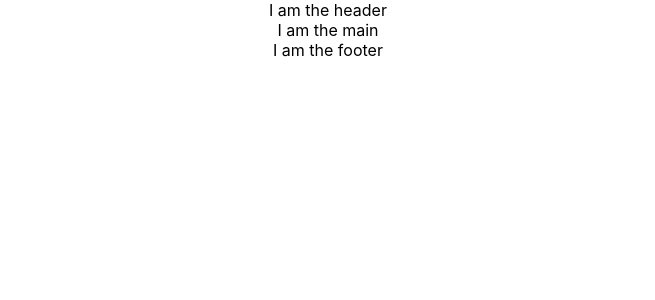
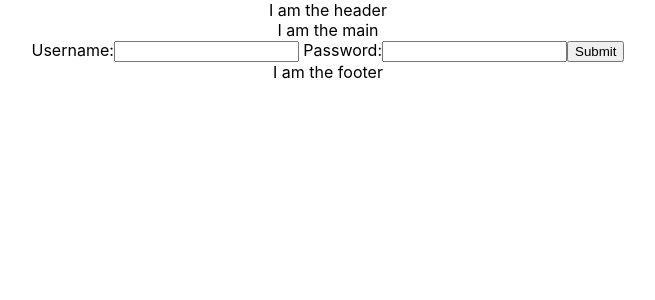
Before and after one commit to Anasterisk/MTG-Digital-Index, a React (Create React App) app in the folder Frontend/mtg_face/: page /login in a window 1280 px wide. Shown: the top 300 px of the page, without its empty margins (312-967 px from the left). Built offline with nearby package versions, Linux system fonts and the light colour scheme.

Commit message:
user crud works, login does not. setting up list and card forms now' '

```diff
--- a/Frontend/mtg_face/src/components/List.jsx
+++ b/Frontend/mtg_face/src/components/List.jsx
@@ -20,7 +20,7 @@ export default function List (){
     },[])
 
     const goToCard =(x)=>{
-        navigate(`/cards/${x.id}`)
+        navigate(`api/cards/${x.cardlist.card_Id}`)
     }
 
     console.log(list)
@@ -30,10 +30,10 @@ export default function List (){
             <div>Name:{list.name}</div>
             <div>Status:{list.status}</div>
             <div>Description:"{list.description}"</div>
-            <div>cards: {list.quantity}/100</div>
+            <div>cards: {list.deck.length}/100</div>
             {list.deck.map((x)=>(
                 <div>
-                    <img src={x.imageUrl} ></img>
+                    <img src={x.imageUrl} onClick={()=>goToCard(x)} ></img>
                     <div>{x.name}</div>
                 </div>
             ))}
--- /dev/null
+++ b/Frontend/mtg_face/src/components/Login.jsx
@@ -0,0 +1,44 @@
+import axios from "axios"
+import { useState, useEffect, useContext } from "react"
+import { useNavigate, useParams } from "react-router-dom"
+
+
+export default function Login (){
+    const navigate = useNavigate()
+
+    const intialState = {
+        username: '',
+        password: '',
+    }
+    const [form, setForm] = useState(intialState)
+    const [user, setUser] = useState(null)
+        const login = async (data)=>{
+                try{
+                    const response = await axios.get(`http://localhost:8000/api/users/login`, data )
+                    setUser(response.data)
+                    console.log(response)
+                } catch (error){
+                    throw error
+                }
+            };
+
+        const handleChange = (e) =>{
+            setForm({...form, [e.target.id]:e.target.value})
+        }
+        const handleSubmit = async (e)=>{
+            e.preventDefault()
+            await login(form)
+            // setForm(intialState)
+        }
+    return(
+        <div>
+            <form onSubmit={handleSubmit}>
+                <label> Username:</label>
+                <input type='text' id='username' onChange ={handleChange} value={form.username}></input>
+                <label> Password:</label>
+                <input type='text' id='password' onChange ={handleChange} value={form.password}></input>
+                <button type='submit'>Submit</button>
+            </form>
+        </div>
+    )
+}
--- a/Frontend/mtg_face/src/components/Main.jsx
+++ b/Frontend/mtg_face/src/components/Main.jsx
@@ -3,6 +3,7 @@ import Profile from './Profile'
 import Landing from './Landing'
 import List from './List'
 import APILanding from './APILanding'
+import Login from './Login'
 
 import {Route, Routes} from 'react-router-dom'
 export default function Main (){
@@ -13,9 +14,10 @@ export default function Main (){
             <Routes>
                 <Route path='/'             element = {<Landing/>}/>
                 <Route path='/register'     element = {<Register/>}/>
+                <Route path='/login'        element = {<Login/>}/>
                 <Route path='/profile/:id'  element = {<Profile/>}/>
                 <Route path='/list/:id'     element = {<List/>}/>
-                <Route path='/api/*'         element = {<APILanding/>}/>
+                <Route path='/api/*'        element = {<APILanding/>}/>
             </Routes>
         </div>
     )
--- a/Frontend/mtg_face/src/components/Profile.jsx
+++ b/Frontend/mtg_face/src/components/Profile.jsx
@@ -10,7 +10,7 @@ export default function Profile (){
 useEffect(()=>{
     const getUser = async ()=>{
             try{
-                const response = await axios.get(`http://localhost:8000/users/${id}`)
+                const response = await axios.get(`http://localhost:8000/api/users/${id}`)
                 setUser(response.data)
             } catch (error){
                 throw error
@@ -25,7 +25,7 @@ useEffect(()=>{
     }
 console.log(user)
     return(
-        (!user)? <div>Please Wait, Loading</div>:
+        (!user)? null:
         <div>
             <div>{user.name}'s Page</div>
             <div>
--- a/Frontend/mtg_face/src/components/Register.jsx
+++ b/Frontend/mtg_face/src/components/Register.jsx
@@ -17,7 +17,7 @@ export default function Register (){
 
     const register = async(data) =>{
         try{
-            const response = await axios.create(`http://localhost:8000/users/`, data)
+            const response = await axios.post(`http://localhost:8000/api/users/register`, data)
             return response.data
         } catch(error){
             throw error
```
